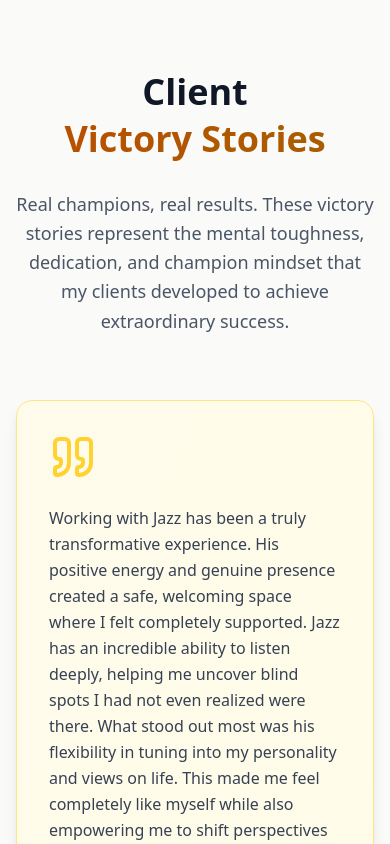
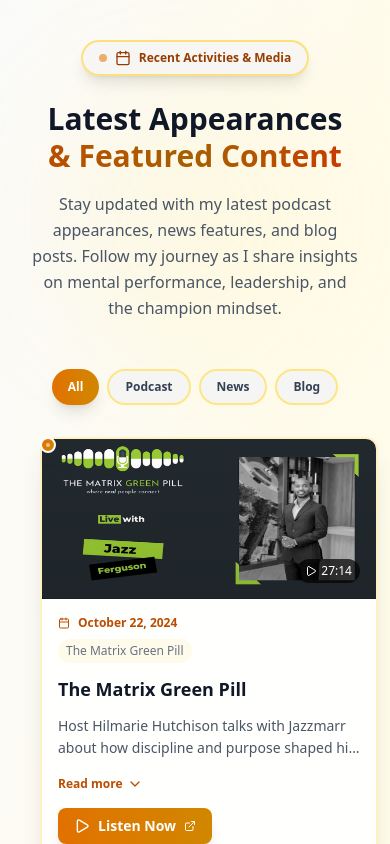
Before and after one commit to Atharv542/JazzProject, a React (Vite) app: page / in a window 390 px wide. Shown: the part 10660-11504 px from the top of the page. Built offline with nearby package versions, Linux system fonts and the light colour scheme.

Commit message:
Added recent activities section

```diff
--- a/src/App.jsx
+++ b/src/App.jsx
@@ -35,7 +35,7 @@
       <About />
       <Services />
       <MotivationalSpeaking/>
-      {/*<RecentActivities/>*/}
+      <RecentActivities/>
       <Testimonials />
       {isDesktop && <Gallery />}
       <BookingForm />
--- a/src/components/BookingForm.tsx
+++ b/src/components/BookingForm.tsx
@@ -75,7 +75,7 @@
             whileHover={{ scale: 1.08, boxShadow: "0 0 25px rgba(245, 158, 11, 0.4)" }}
             whileTap={{ scale: 0.96 }}
             onClick={() => setShowCalendly(true)}
-            className="inline-flex cursor-pointer items-center space-x-3 bg-gradient-to-r from-amber-600 to-yellow-600 text-white px-10 py-5 rounded-full font-semibold text-xl shadow-lg transition-all duration-300"
+            className="inline-flex cursor-pointer items-center space-x-3 bg-gradient-to-r from-amber-600 to-yellow-600 text-white px-5 py-2 md:px-10 md:py-5 rounded-xl md:rounded-full font-semibold text-md md:text-xl shadow-lg transition-all duration-300"
           >
             <Calendar className="w-6 h-6" />
             <span>Book Your Free Discovery Call</span>
--- a/src/components/RecentActivities.tsx
+++ b/src/components/RecentActivities.tsx
@@ -1,4 +1,4 @@
-import React, { useState } from 'react';
+import React, { useState, useEffect, useRef } from 'react';
 import { Calendar, ExternalLink, Play, FileText, Radio, ChevronDown, ChevronUp } from 'lucide-react';
 
 interface Activity {
@@ -17,6 +17,8 @@
   const [expandedItems, setExpandedItems] = useState<string[]>([]);
   const [filter, setFilter] = useState<'all' | 'podcast' | 'news' | 'blog'>('all');
   const [showAll, setShowAll] = useState(false);
+  const [visibleItems, setVisibleItems] = useState<Set<string>>(new Set());
+  const itemRefs = useRef<{ [key: string]: HTMLDivElement | null }>({});
 
   const activities: Activity[] = [
     {
@@ -46,13 +48,13 @@
     {
       id: '3',
       type: 'news',
-      title: 'Mental Performance Coach Transforms Youth Basketball Training',
+      title: 'Talking it through — and leading by example',
       description:
-        'Former professional basketball player Jazz Ferguson is revolutionizing how young athletes approach mental training. Through his innovative program "Reps with Jazz," Ferguson combines athletic expertise with mental performance coaching to help teens build confidence and resilience both on and off the court.',
-      thumbnail: 'https://images.unsplash.com/photo-1546519638-68e109498ffc?w=800&q=80',
-      date: 'October 10, 2024',
-      url: '#',
-      source: 'Sports Performance Weekly',
+        'Sports is such an emotional roller coaster. Parents sometimes become more invested than their children and let their own emotions control the dialogue. Disappointment should be seen as an opportunity to develop resilience — it builds character and tests a child’s spirit.',
+      thumbnail: 'News1.png',
+      date: 'October 21, 2025',
+      url: 'https://gulfnews.com/lifestyle/how-dubai-mums-help-kids-rise-stronger-after-sports-team-rejection-its-not-about-medals-1.500315333 ',
+      source: 'Gulf News',
     },
     {
       id: '4',
@@ -65,7 +67,6 @@
       url: '#',
       source: 'Reps with Jazz Blog',
     },
-
     {
       id: '5',
       type: 'news',
@@ -88,17 +89,7 @@
       url: '#',
       source: 'Reps with Jazz Blog',
     },
-    {
-      id: '7',
-      type: 'news',
-      title: 'Youth Mental Health Initiative Launches with Sports Focus',
-      description:
-        'Jazz Ferguson partners with local schools to introduce mental performance training as part of athletic programs. The initiative aims to provide young athletes with tools to manage pressure, build resilience, and develop a growth mindset that extends beyond sports into academics and personal life.',
-      thumbnail: 'https://images.unsplash.com/photo-1517164850305-99a3e65bb47e?w=800&q=80',
-      date: 'July 18, 2024',
-      url: '#',
-      source: 'Community Education News',
-    },
+
   ];
 
   const toggleExpanded = (id: string) => {
@@ -112,6 +103,31 @@
 
   const visibleCount = 3;
   const displayedActivities = showAll ? filteredActivities : filteredActivities.slice(0, visibleCount);
+
+  useEffect(() => {
+    const observer = new IntersectionObserver(
+      (entries) => {
+        entries.forEach((entry) => {
+          if (entry.isIntersecting) {
+            const id = entry.target.getAttribute('data-id');
+            if (id) {
+              setVisibleItems((prev) => new Set(prev).add(id));
+            }
+          }
+        });
+      },
+      {
+        threshold: 0.1,
+        rootMargin: '50px',
+      }
+    );
+
+    Object.values(itemRefs.current).forEach((ref) => {
+      if (ref) observer.observe(ref);
+    });
+
+    return () => observer.disconnect();
+  }, [displayedActivities]);
 
   const getTypeIcon = (type: string) => {
     switch (type) {
@@ -141,46 +157,44 @@
   return (
     <section
       id="activities"
-      className="relative py-20 bg-gradient-to-br from-stone-50 via-amber-50 to-yellow-50 border-t border-amber-200 overflow-hidden"
+      className="relative py-12 sm:py-16 md:py-20 bg-gradient-to-br from-stone-50 via-amber-50 to-yellow-50 border-t border-amber-200 overflow-hidden"
     >
-      {/* Background Decorations */}
       <div className="absolute inset-0 pointer-events-none opacity-30">
         <div className="absolute top-20 left-10 w-72 h-72 bg-gradient-to-br from-amber-200/30 to-yellow-300/30 rounded-full blur-3xl"></div>
         <div className="absolute bottom-20 right-10 w-96 h-96 bg-gradient-to-br from-orange-200/30 to-amber-300/30 rounded-full blur-3xl"></div>
       </div>
 
       <div className="container mx-auto px-4 sm:px-6 lg:px-8 relative">
-        {/* Header */}
-        <div className="text-center mb-16">
-          <div className="inline-flex items-center space-x-2 bg-stone-100/80 backdrop-blur-sm px-6 py-3 rounded-full text-sm font-semibold text-amber-800 border-2 border-amber-300/60 mb-8 shadow-lg">
+        <div className="text-center mb-12 sm:mb-16">
+          <div className="inline-flex items-center space-x-2 bg-stone-100/80 backdrop-blur-sm px-4 sm:px-6 py-2 sm:py-3 rounded-full text-xs sm:text-sm font-semibold text-amber-800 border-2 border-amber-300/60 mb-6 sm:mb-8 shadow-lg">
             <div className="w-2 h-2 bg-amber-600 rounded-full animate-pulse"></div>
-            <Calendar className="w-5 h-5" />
+            <Calendar className="w-4 h-4 sm:w-5 sm:h-5" />
             <span>Recent Activities & Media</span>
           </div>
 
-          <h2 className="text-4xl sm:text-5xl md:text-6xl font-bold text-gray-900 mb-6 leading-tight">
+          <h2 className="text-3xl sm:text-4xl md:text-5xl lg:text-6xl font-bold text-gray-900 mb-4 sm:mb-6 leading-tight px-4">
             Latest Appearances
             <span className="block text-transparent bg-clip-text bg-gradient-to-r from-amber-700 via-yellow-700 to-orange-700">
               & Featured Content
             </span>
           </h2>
 
-          <p className="text-lg sm:text-xl text-gray-600 max-w-3xl mx-auto leading-relaxed">
+          <p className="text-base sm:text-lg md:text-xl text-gray-600 max-w-3xl mx-auto leading-relaxed px-4">
             Stay updated with my latest podcast appearances, news features, and blog posts. Follow my
             journey as I share insights on mental performance, leadership, and the champion mindset.
           </p>
         </div>
 
-        {/* Filter Buttons */}
-        <div className="flex  flex-wrap justify-center gap-4 mb-12">
+        <div className="flex flex-wrap justify-center gap-2 sm:gap-4 mb-8 sm:mb-12 px-4">
           {['all', 'podcast', 'news', 'blog'].map((filterType) => (
             <button
               key={filterType}
               onClick={() => {
                 setFilter(filterType as any);
-                setShowAll(false); // reset showAll when changing filters
+                setShowAll(false);
+                setVisibleItems(new Set());
               }}
-              className={`px-6 py-3 cursor-pointer rounded-full font-semibold text-sm transition-all duration-300 transform hover:scale-105 ${
+              className={`px-4 sm:px-6 py-2 sm:py-3 cursor-pointer rounded-full font-semibold text-xs sm:text-sm transition-all duration-300 transform hover:scale-105 ${
                 filter === filterType
                   ? 'bg-gradient-to-r from-amber-600 to-yellow-600 text-white shadow-lg'
                   : 'bg-stone-100 text-gray-700 hover:bg-amber-50 border-2 border-amber-200'
@@ -191,83 +205,93 @@
           ))}
         </div>
 
-        {/* Timeline */}
-        <div className="max-w-5xl mx-auto">
+        <div className="mr-5 md:mr-0 max-w-5xl mx-auto ">
           <div className="relative">
-            {/* Timeline Line */}
-            <div className="absolute left-8 md:left-1/2 transform md:-translate-x-1/2 top-0 bottom-0 w-1 bg-gradient-to-b from-amber-300 via-yellow-300 to-orange-300 rounded-full"></div>
+            <div className="absolute hidden md:block left-6 sm:left-8 md:left-1/2 transform md:-translate-x-1/2 top-0 bottom-0 w-0.5 sm:w-1 bg-gradient-to-b from-amber-300 via-yellow-300 to-orange-300 rounded-full"></div>
 
-            {/* Timeline Items */}
-            <div className="space-y-12">
+            <div className="space-y-8 sm:space-y-12">
               {displayedActivities.map((activity, index) => (
                 <div
                   key={activity.id}
+                  ref={(el) => (itemRefs.current[activity.id] = el)}
+                  data-id={activity.id}
                   className={`relative flex flex-col md:flex-row ${
                     index % 2 === 0 ? 'md:flex-row-reverse' : ''
-                  } items-center gap-8`}
+                  } items-center gap-4 sm:gap-8 transition-all duration-700 ${
+                    visibleItems.has(activity.id)
+                      ? 'opacity-100 translate-y-0'
+                      : 'opacity-0 translate-y-8'
+                  }`}
+                  style={{
+                    transitionDelay: `${Math.min(index * 150, 600)}ms`,
+                  }}
                 >
-                  {/* Timeline Dot */}
-                  <div className="absolute left-8 md:left-1/2 transform md:-translate-x-1/2 w-6 h-6 rounded-full bg-gradient-to-br from-amber-600 to-yellow-600 border-4 border-white shadow-lg z-10 flex items-center justify-center">
-                    <div className="w-2 h-2 bg-white rounded-full animate-pulse"></div>
+                  <div
+                    className={`absolute left-6 sm:left-8 md:left-1/2 transform md:-translate-x-1/2 w-4 h-4 sm:w-6 sm:h-6 rounded-full bg-gradient-to-br ${getTypeColor(
+                      activity.type
+                    )} border-2 sm:border-4 border-white shadow-lg z-10 flex items-center justify-center transition-all duration-500 ${
+                      visibleItems.has(activity.id) ? 'scale-100' : 'scale-0'
+                    }`}
+                    style={{
+                      transitionDelay: `${Math.min(index * 150 + 200, 800)}ms`,
+                    }}
+                  >
+                    <div className="w-1 h-1 sm:w-2 sm:h-2 bg-white rounded-full animate-pulse"></div>
                   </div>
 
-                  {/* Content Card */}
                   <div
-                    className={`w-full md:w-[calc(50%-3rem)] ml-20 md:ml-0 ${
+                    className={`w-full md:w-[calc(50%-3rem)] ml-12 sm:ml-16 md:ml-0 ${
                       index % 2 === 0 ? 'md:pr-12' : 'md:pl-12'
                     }`}
                   >
-                    <div className="bg-white/90 backdrop-blur-sm rounded-2xl shadow-xl hover:shadow-2xl transition-all duration-300 overflow-hidden border-2 border-amber-200/50 group">
-                      {/* Thumbnail */}
-                      <div className="relative h-48 overflow-hidden">
+                    <div className="bg-white/90 backdrop-blur-sm rounded-xl sm:rounded-2xl shadow-xl hover:shadow-2xl transition-all duration-300 overflow-hidden border-2 border-amber-200/50 group">
+                      <div className="relative h-40 sm:h-48 overflow-hidden">
                         <img
                           src={activity.thumbnail}
                           alt={activity.title}
-                          className="w-full h-full object-cover transform group-hover:scale-110 transition-transform duration-500"
+                          className="w-full h-full object-fit md:object-cover transform group-hover:scale-110 transition-transform duration-500"
                         />
-                        <div className="absolute inset-0 bg-gradient-to-t from-black/60 to-transparent"></div>
-
-                        {/* Type Badge */}
+                        <div className="absolute inset-0 bg-gradient-to-t from-black/10 to-transparent"></div>
 
 
-                        {/* Duration Badge (for podcasts) */}
+
                         {activity.duration && (
-                          <div className="absolute bottom-4 right-4 bg-black/70 text-white px-3 py-1 rounded-full text-xs font-medium flex items-center space-x-1">
+                          <div className="absolute bottom-4 right-4 bg-black/70 text-white px-2 sm:px-3 py-1 rounded-full text-xs font-medium flex items-center space-x-1">
                             <Play className="w-3 h-3" />
                             <span>{activity.duration}</span>
                           </div>
                         )}
                       </div>
 
-                      {/* Content */}
-                      <div className="p-6">
-                        <div className="flex items-center justify-between mb-3">
-                          <span className="text-sm text-amber-700 font-semibold flex items-center space-x-2">
-                            <Calendar className="w-4 h-4" />
+                      <div className="p-4 sm:p-6">
+                        <div className="flex flex-col sm:flex-row sm:items-center sm:justify-between gap-2 mb-3">
+                          <span className="text-xs sm:text-sm text-amber-700 font-semibold flex items-center space-x-2">
+                            <Calendar className="w-3 h-3 sm:w-4 sm:h-4" />
                             <span>{activity.date}</span>
                           </span>
-                          <span className="text-xs text-gray-500 bg-amber-50 px-3 py-1 rounded-full">
+                          <span className="text-xs text-gray-500 bg-amber-50 px-2 sm:px-3 py-1 rounded-full w-fit">
                             {activity.source}
                           </span>
                         </div>
 
-                        <h3 className="text-xl font-bold text-gray-900 mb-3 group-hover:text-amber-700 transition-colors">
+                        <h3 className="text-lg sm:text-xl font-bold text-gray-900 mb-3 group-hover:text-amber-700 transition-colors">
                           {activity.title}
                         </h3>
 
-                        <p
-                          className={`text-gray-600 leading-relaxed mb-4 ${
-                            expandedItems.includes(activity.id) ? '' : 'line-clamp-2'
+                        <div
+                          className={`text-sm sm:text-base text-gray-600 leading-relaxed mb-4 overflow-hidden transition-all duration-300 ${
+                            expandedItems.includes(activity.id) ? 'max-h-96' : 'max-h-20 sm:max-h-12'
                           }`}
                         >
-                          {activity.description}
-                        </p>
+                          <p className={expandedItems.includes(activity.id) ? '' : 'line-clamp-2'}>
+                            {activity.description}
+                          </p>
+                        </div>
 
-                        {/* Expand/Collapse Button for description */}
                         {activity.description.length > 150 && (
                           <button
                             onClick={() => toggleExpanded(activity.id)}
-                            className="text-amber-700 hover:text-amber-800 text-sm font-semibold flex items-center space-x-1 mb-4 transition-colors"
+                            className="text-amber-700 hover:text-amber-800 text-xs sm:text-sm font-semibold flex items-center space-x-1 mb-4 transition-colors"
                           >
                             <span>
                               {expandedItems.includes(activity.id) ? 'Show less' : 'Read more'}
@@ -280,50 +304,58 @@
                           </button>
                         )}
 
-                        {/* View Button */}
                         <a
                           href={activity.url}
                           target="_blank"
                           rel="noopener noreferrer"
-                          className="inline-flex items-center space-x-2 bg-gradient-to-r from-amber-600 to-yellow-600 text-white px-6 py-3 rounded-xl font-semibold hover:from-amber-700 hover:to-yellow-700 transition-all duration-300 shadow-lg hover:shadow-xl transform hover:scale-105"
+                          className="inline-flex items-center space-x-2 bg-gradient-to-r from-amber-600 to-yellow-600 text-white px-4 sm:px-6 py-2 sm:py-3 rounded-lg sm:rounded-xl text-sm sm:text-base font-semibold hover:from-amber-700 hover:to-yellow-700 transition-all duration-300 shadow-lg hover:shadow-xl transform hover:scale-105"
                         >
                           {activity.type === 'podcast' ? (
                             <>
-                              <Play className="w-5 h-5" />
+                              <Play className="w-4 h-4 sm:w-5 sm:h-5" />
                               <span>Listen Now</span>
                             </>
                           ) : (
                             <>
-                              <FileText className="w-5 h-5" />
+                              <FileText className="w-4 h-4 sm:w-5 sm:h-5" />
                               <span>Read More</span>
                             </>
                           )}
-                          <ExternalLink className="w-4 h-4" />
+                          <ExternalLink className="w-3 h-3 sm:w-4 sm:h-4" />
                         </a>
                       </div>
                     </div>
                   </div>
 
-                  {/* Empty space for the other side on desktop */}
                   <div className="hidden md:block md:w-[calc(50%-3rem)]"></div>
                 </div>
               ))}
 
-              {/* Expand/Collapse Button for Timeline */}
               {filteredActivities.length > visibleCount && (
-                <div className=" mt-8 flex justify-end">
+                <div className="flex justify-end mt-8 sm:mt-12 px-4">
                   <button
-                    onClick={() => setShowAll(!showAll)}
-                    className="inline-flex items-center space-x-2 bg-gradient-to-r from-amber-600 to-yellow-600 text-white px-6 py-3 rounded-xl font-semibold hover:from-amber-700 hover:to-yellow-700 transition-all duration-300 shadow-lg hover:shadow-xl transform hover:scale-105"
+                    onClick={() => {
+                      setShowAll(!showAll);
+                      if (!showAll) {
+                        setTimeout(() => {
+                          const element = document.getElementById('activities');
+                          if (element && window.innerWidth < 768) {
+                            const offset = element.getBoundingClientRect().top + window.scrollY - 100;
+                            window.scrollTo({ top: offset, behavior: 'smooth' });
+                          }
+                        }, 100);
+                      }
+                    }}
+                    className=" mr-10 inline-flex cursor-pointer items-center space-x-2 bg-gradient-to-r from-amber-600 to-yellow-600 text-white px-6 sm:px-8 py-3 sm:py-4 rounded-lg sm:rounded-xl text-sm sm:text-base font-semibold hover:from-amber-700 hover:to-yellow-700 transition-all duration-300 shadow-lg hover:shadow-xl transform hover:scale-105"
                   >
                     {showAll ? (
                       <>
-                        <ChevronUp className="w-5 h-5" />
+                        <ChevronUp className="w-4 h-4 sm:w-5 sm:h-5" />
                         <span>Show Less</span>
                       </>
                     ) : (
                       <>
-                        <ChevronDown className="w-5 h-5" />
+                        <ChevronDown className="w-4 h-4 sm:w-5 sm:h-5" />
                         <span>Show More</span>
                       </>
                     )}
@@ -334,11 +366,12 @@
           </div>
         </div>
 
-        {/* Bottom CTA */}
-        <div className="text-center mt-20">
-          <div className="bg-gradient-to-r from-amber-100 to-yellow-100 rounded-2xl p-8 max-w-3xl mx-auto shadow-lg border-2 border-amber-300">
-            <h3 className="text-2xl font-bold text-gray-900 mb-4">Want to Feature Me?</h3>
-            <p className="text-gray-700 mb-6">
+        <div className="text-center mt-12 sm:mt-16 md:mt-20 px-4">
+          <div className="bg-gradient-to-r from-amber-100 to-yellow-100 rounded-xl sm:rounded-2xl p-6 sm:p-8 max-w-3xl mx-auto shadow-lg border-2 border-amber-300">
+            <h3 className="text-xl sm:text-2xl font-bold text-gray-900 mb-3 sm:mb-4">
+              Want to Feature Me?
+            </h3>
+            <p className="text-sm sm:text-base text-gray-700 mb-4 sm:mb-6">
               I'm available for podcast interviews, speaking engagements, and media features. Let's
               share the champion mindset with your audience.
             </p>
@@ -347,9 +380,9 @@
                 const element = document.getElementById('booking');
                 if (element) element.scrollIntoView({ behavior: 'smooth' });
               }}
-              className="bg-gradient-to-r from-amber-600 to-yellow-600 cursor-pointer text-white px-8 py-4 rounded-xl font-semibold hover:from-amber-700 hover:to-yellow-700 transition-all duration-300 hover:scale-105 shadow-lg inline-flex items-center space-x-2"
+              className="bg-gradient-to-r from-amber-600 to-yellow-600 cursor-pointer text-white px-6 sm:px-8 py-3 sm:py-4 rounded-lg sm:rounded-xl text-sm sm:text-base font-semibold hover:from-amber-700 hover:to-yellow-700 transition-all duration-300 hover:scale-105 shadow-lg inline-flex items-center space-x-2"
             >
-              <Calendar className="w-5 h-5" />
+              <Calendar className="w-4 h-4 sm:w-5 sm:h-5" />
               <span>Get In Touch</span>
             </button>
           </div>
```
Also changed, not shown: public/News1.png (added).
